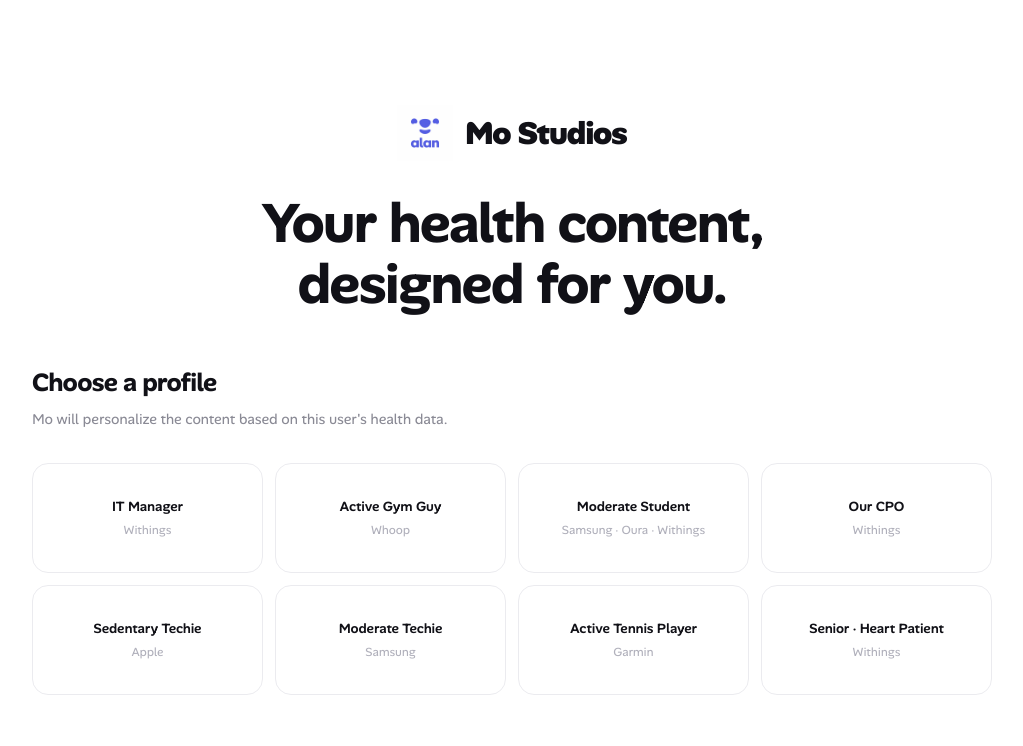
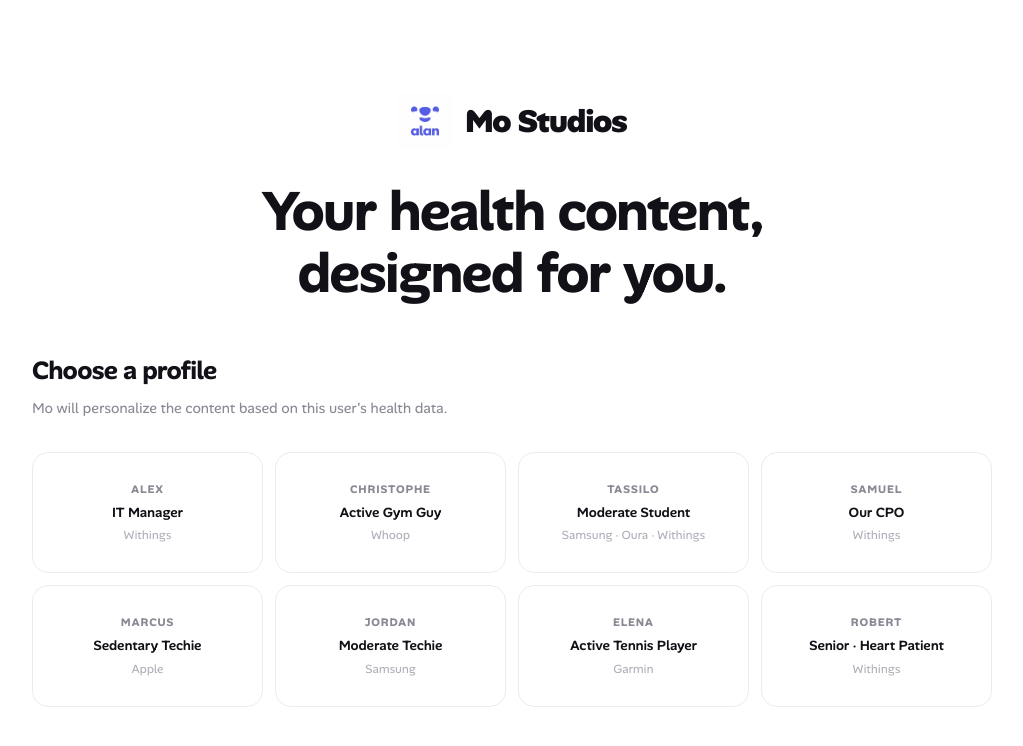
Before and after one commit to ChristophePRAT/Hackalan, a Next.js app: page / in a window 1280 px wide. Shown: the top 746 px of the page, without its empty margins (128-1151 px from the left). Built offline with nearby package versions, Linux system fonts and the light colour scheme.

Commit message:
customize name

```diff
--- a/src/components/StepLoading.tsx
+++ b/src/components/StepLoading.tsx
@@ -3,6 +3,7 @@
 import { useEffect, useRef, useState } from "react";
 import { useRouter } from "next/navigation";
 import { StepProps, AnalysisResult } from "../types";
+import { PROFILES } from "../constants";
 
 const STAGES = [{ label: "Personalization" }, { label: "Coaching" }];
 
@@ -44,9 +45,13 @@
 
         const run = async () => {
             try {
+                const profileId = data.profileId || "a463e0bf26d790d6afdfda0cfd161cf5";
+                const profile = PROFILES.find(p => p.id === profileId);
+                const profileName = profile?.name || "Alex";
+
                 setStage(0);
                 const analysisRes = await fetch(
-                    `/api/analyse_data?userId=${data.profileId || "a463e0bf26d790d6afdfda0cfd161cf5"}`,
+                    `/api/analyse_data?userId=${profileId}`,
                     { method: "GET" },
                 );
                 const analysis = await analysisRes.json();
@@ -64,7 +69,7 @@
                                 ? "video_script"
                                 : data.format || "article",
                         userProfile: {
-                            name: "Alex",
+                            name: profileName,
                             healthFocus: "general wellness",
                             level: "intermediate",
                         },
--- a/src/components/StepProfile.tsx
+++ b/src/components/StepProfile.tsx
@@ -1,17 +1,7 @@
 'use client';
 
 import { StepProps } from '../types';
-
-const PROFILES = [
-  { id: 'a463e0bf26d790d6afdfda0cfd161cf5', label: 'IT Manager',            source: 'Withings' },
-  { id: '2bfaa7e6f9455ceafa0a59fd5b80496c', label: 'Active Gym Guy',         source: 'Whoop' },
-  { id: '7f82fc3b0abba3a86b5e15c911fc5f6e', label: 'Moderate Student',       source: 'Samsung · Oura · Withings' },
-  { id: '65b1357f1ceb98f51de05d1cbeb81532', label: 'Our CPO',                source: 'Withings' },
-  { id: '1e2e53da12e0a9aebb3750af3c5857e1', label: 'Sedentary Techie',       source: 'Apple' },
-  { id: '26158117728afa6083c58c958eed5d89', label: 'Moderate Techie',        source: 'Samsung' },
-  { id: 'eb634efc4ac80c9ed6a355c8a99adb83', label: 'Active Tennis Player',   source: 'Garmin' },
-  { id: '79187771a36482f013203b32712e873d', label: 'Senior · Heart Patient', source: 'Withings' },
-] as const;
+import { PROFILES } from '../constants';
 
 export default function StepProfile({ next }: StepProps) {
   return (
@@ -28,6 +18,7 @@
             onClick={() => next({ profileId: p.id })}
             className="group flex flex-col items-center justify-center text-center px-4 py-7 rounded-2xl border border-[#EBEBEF] bg-white hover:border-[#5C58F6] hover:bg-[#F5F4FF] transition-all duration-150 cursor-pointer min-h-[110px]"
           >
+            <p className="text-[0.7rem] font-bold uppercase tracking-[0.08em] text-[#8A8A95] mb-1.5">{p.name}</p>
             <p className="font-semibold text-[0.85rem] text-[#111117] leading-snug mb-1 group-hover:text-[#5C58F6] transition-colors">{p.label}</p>
             <p className="text-[0.75rem] text-[#B0B0BB]">{p.source}</p>
           </button>
--- a/src/constants.ts
+++ b/src/constants.ts
@@ -1,13 +1,15 @@
-export const userIds = [
-    "a463e0bf26d790d6afdfda0cfd161cf5",
-    "2bfaa7e6f9455ceafa0a59fd5b80496c",
-    "7f82fc3b0abba3a86b5e15c911fc5f6e",
-    "65b1357f1ceb98f51de05d1cbeb81532",
-    "1e2e53da12e0a9aebb3750af3c5857e1",
-    "26158117728afa6083c58c958eed5d89",
-    "eb634efc4ac80c9ed6a355c8a99adb83",
-    "79187771a36482f013203b32712e873d",
-];
+export const PROFILES = [
+  { id: 'a463e0bf26d790d6afdfda0cfd161cf5', name: 'Alex',       label: 'IT Manager',            source: 'Withings' },
+  { id: '2bfaa7e6f9455ceafa0a59fd5b80496c', name: 'Christophe', label: 'Active Gym Guy',         source: 'Whoop' },
+  { id: '7f82fc3b0abba3a86b5e15c911fc5f6e', name: 'Tassilo',    label: 'Moderate Student',       source: 'Samsung · Oura · Withings' },
+  { id: '65b1357f1ceb98f51de05d1cbeb81532', name: 'Samuel',     label: 'Our CPO',                source: 'Withings' },
+  { id: '1e2e53da12e0a9aebb3750af3c5857e1', name: 'Marcus',     label: 'Sedentary Techie',       source: 'Apple' },
+  { id: '26158117728afa6083c58c958eed5d89', name: 'Jordan',     label: 'Moderate Techie',        source: 'Samsung' },
+  { id: 'eb634efc4ac80c9ed6a355c8a99adb83', name: 'Elena',      label: 'Active Tennis Player',   source: 'Garmin' },
+  { id: '79187771a36482f013203b32712e873d', name: 'Robert',     label: 'Senior · Heart Patient', source: 'Withings' },
+] as const;
+
+export const userIds = PROFILES.map(p => p.id);
 
 export const CATEGORIES = [
   { label: 'Mental well-being',            color: '#8B5CF6', bg: '#F5F3FF' },
```
Also changed, not shown: 1 other file (tests, documents, lock files or other folders).
